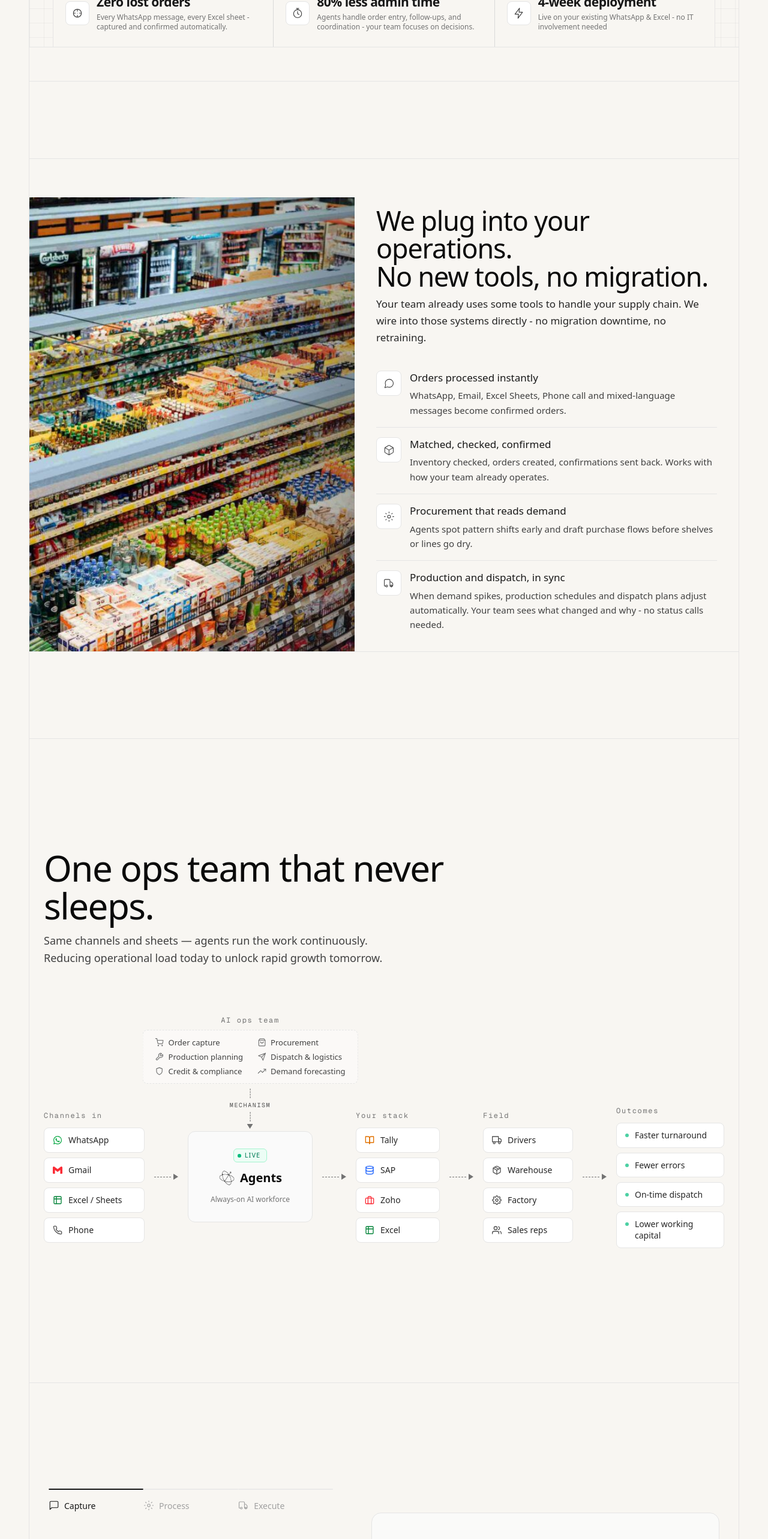
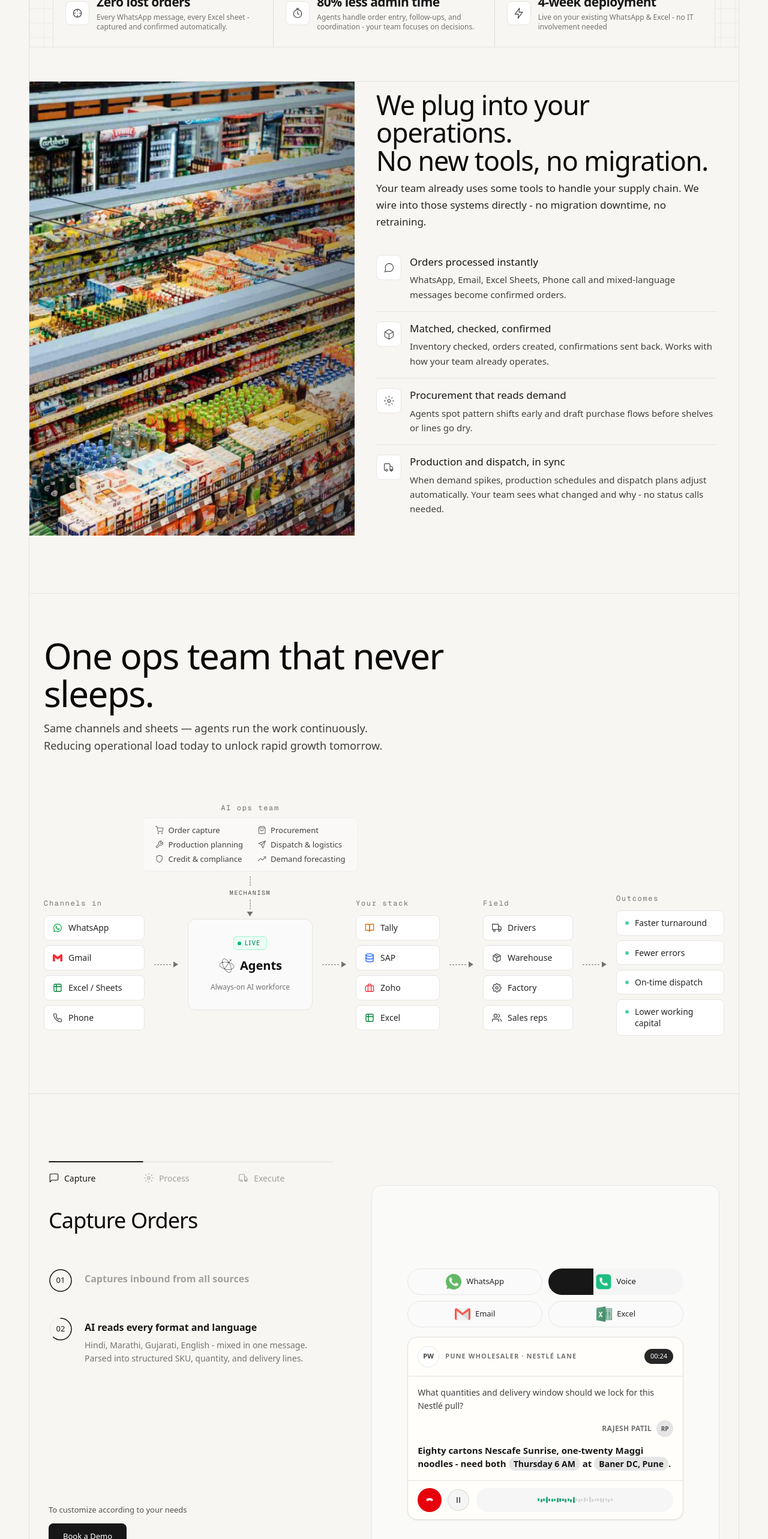
Before and after one commit to labhmanmohan25/rigidbodydynamicsai, a Next.js app: page / in a window 1280 px wide. Shown: the part 880-3446 px from the top of the page at 60% size. Built offline with nearby package versions, Linux system fonts and the light colour scheme; a web font is replaced by a local one.

Commit message:
Refactor Home and FinalCta components for improved layout and styling
- Adjusted padding in Home component sections for better visual consistency.
- Updated FinalCta component to change overflow property and padding for enhanced layout.

```diff
--- a/app/page.tsx
+++ b/app/page.tsx
@@ -20,40 +20,29 @@ export default function Home() {
           <OutcomesStrip />
         </TrackedHomeSection>
         <SectionDivider />
-        <div className="pt-24 pb-12 sm:pt-32 sm:pb-16">
-          <SectionDivider />
-        </div>
         <TrackedHomeSection sectionId="how_it_works">
           <HowItWorks />
         </TrackedHomeSection>
-        <SectionDivider />
-        <div className="py-24 sm:py-36">
+        <div className="pt-24 pb-8">
           <SectionDivider />
         </div>
+
         <TrackedHomeSection sectionId="agents">
           <AgentsGrid />
         </TrackedHomeSection>
-        <div className="pt-24 pb-12 sm:pt-32 sm:pb-16">
           <SectionDivider />
-        </div>
         <TrackedHomeSection sectionId="product_steps">
           <ProductSteps />
         </TrackedHomeSection>
         <SectionDivider />
-        <div className="pt-24 pb-12 sm:pt-32 sm:pb-16">
-          <SectionDivider />
-        </div>
         <TrackedHomeSection sectionId="platform">
           <PlatformShowcase />
         </TrackedHomeSection>
         <SectionDivider />
-        <div className="pt-24 pb-12 sm:pt-32 sm:pb-16">
-          <SectionDivider />
-        </div>
         <TrackedHomeSection sectionId="cta">
           <FinalCta />
         </TrackedHomeSection>
-        <div className="py-12 sm:pt-32 sm:pb-16">
+        <div className="py-12 sm:pt-24 sm:pb-16">
           <SectionDivider />
         </div>
       </div>
--- a/components/FinalCta.tsx
+++ b/components/FinalCta.tsx
@@ -4,7 +4,7 @@ export default function FinalCta() {
   return (
     <section
       id="final-cta"
-      className="relative overflow-hidden bg-background pt-20 pb-12 dark:bg-black sm:pt-28 sm:pb-16"
+      className="relative overflow-visible bg-background pt-20 pb-0 dark:bg-black sm:pt-28 sm:pb-0"
     >
       <div className="mx-auto max-w-5xl px-4 text-center sm:px-6">
         <h2 className="mx-auto max-w-3xl text-[clamp(1.75rem,7vw+0.75rem,4.5rem)] font-normal leading-[1.08] tracking-tight text-neutral-950 sm:text-6xl md:text-7xl dark:text-white">
```
